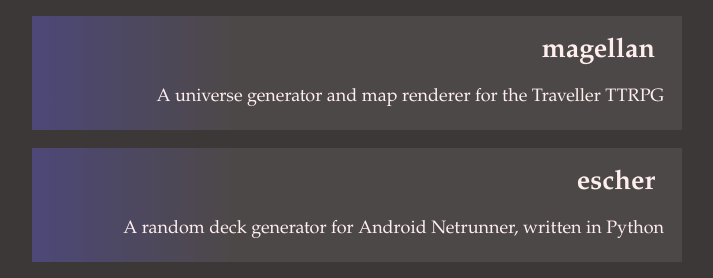
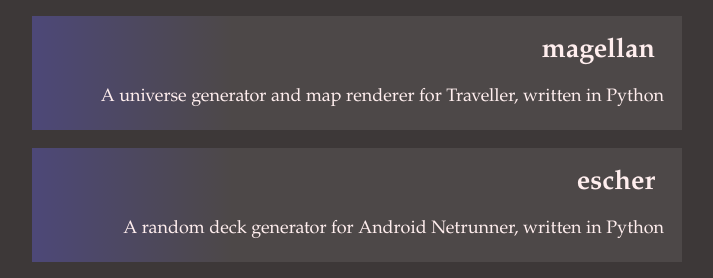
Before and after one commit to Nynergy/Nynergy.github.io, a Jekyll site: the page built from coding/index.html, in a window 1280 px wide. Shown: the part 914-1192 px from the top of the page, without its empty margins (283-996 px from the left). Built offline with Jekyll 4.4.1, drawn with Linux system fonts in a browser that asks for light colours.

Commit message:
Fixed new coding card text

```diff
--- a/_data/coding_cards.yml
+++ b/_data/coding_cards.yml
@@ -7,7 +7,7 @@
 - title: midna
   blurb: An item tracker for Twilight Princess Randomizer, written in Python
 - title: magellan
-  blurb: A universe generator and map renderer for the Traveller TTRPG
+  blurb: A universe generator and map renderer for Traveller, written in Python
 - title: escher
   blurb: A random deck generator for Android Netrunner, written in Python
 - title: scintilator
```
